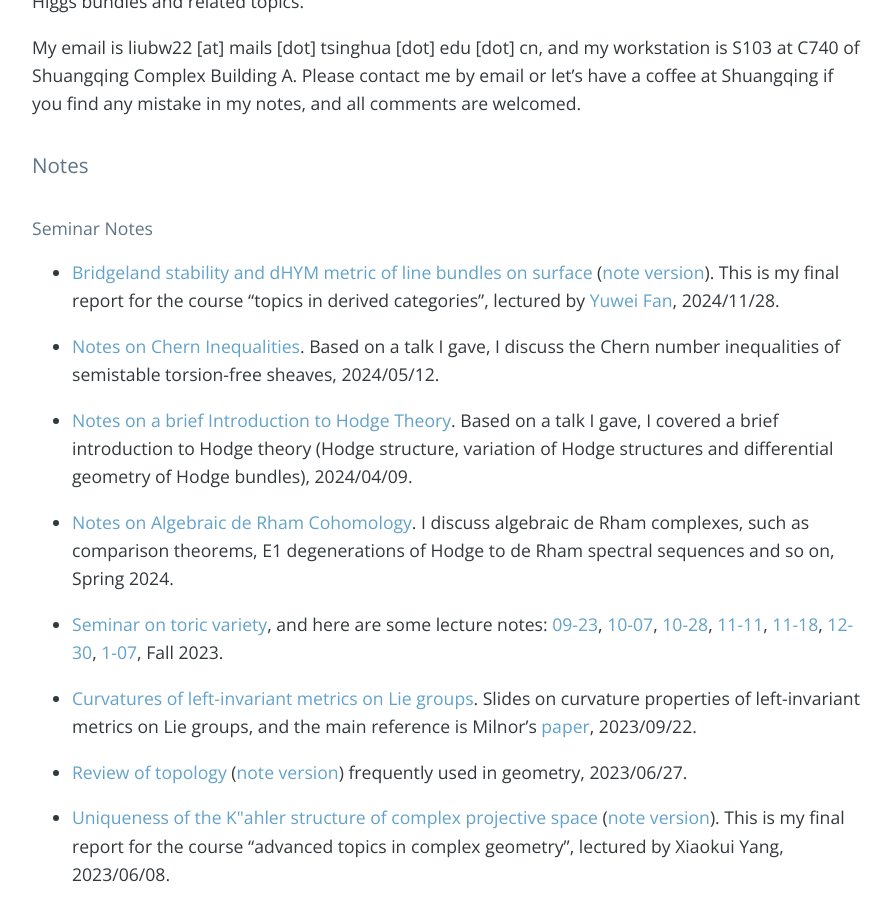
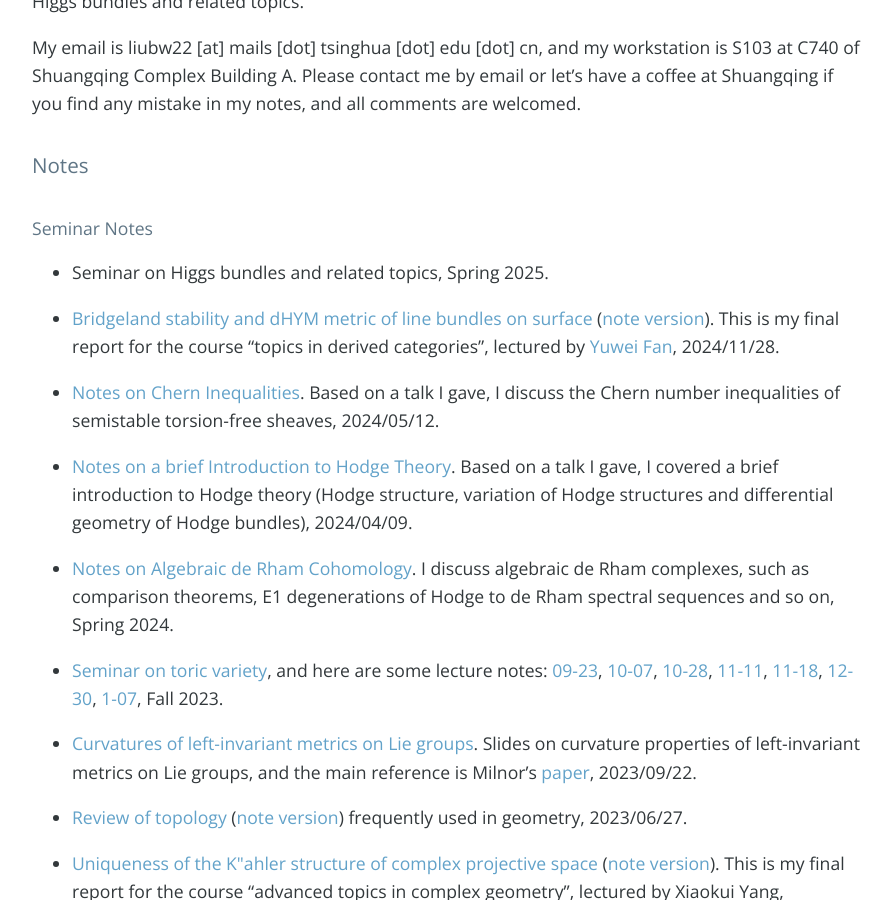
Before and after one commit to bowenl-math/bowenl-math.github.io, a Jekyll site: the page built from index.md, in a window 1280 px wide and 900 px high, scrolled down 491 px. Shown: the whole window, without its empty margins (192-1083 px from the left). Built offline with Jekyll 4.4.1, drawn with Linux system fonts in a browser that asks for light colours; nearby versions of some CDN libraries; our own code applies the rules of GitHub Pages for plain Markdown files; the list of posts is cut into pages by our own code; comment, search, counter and statistics services are not loaded.

Commit message:
principal bundle

```diff
--- a/index.md
+++ b/index.md
@@ -7,6 +7,8 @@ My email is liubw22 [at] mails [dot] tsinghua [dot] edu [dot] cn, and my worksta
 
 ### Notes
 #### Seminar Notes
+* Seminar on Higgs bundles and related topics, Spring 2025.
+
 * [Bridgeland stability and dHYM metric of line bundles on surface](notes/2024Fall/11_28_slides.pdf) ([note version](notes/2024Fall/11_28.pdf)). This is my final report for the course “topics in derived categories”, lectured by [Yuwei Fan](https://ywfan-math.github.io/), 2024/11/28.
 
 * [Notes on Chern Inequalities](notes/2024Spring/Miyaoka.pdf). Based on a talk I gave, I discuss the Chern number inequalities of semistable torsion-free sheaves, 2024/05/12.
```
Also changed, not shown: 1 other file.
